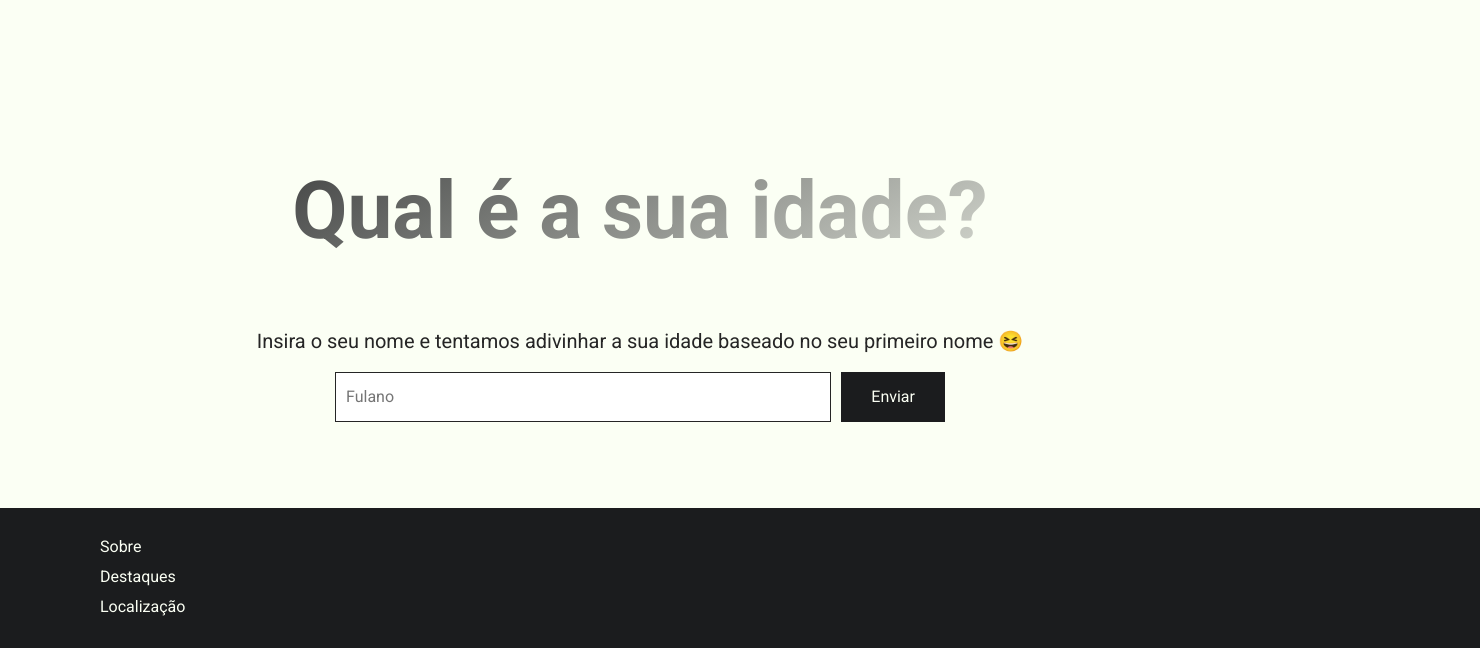
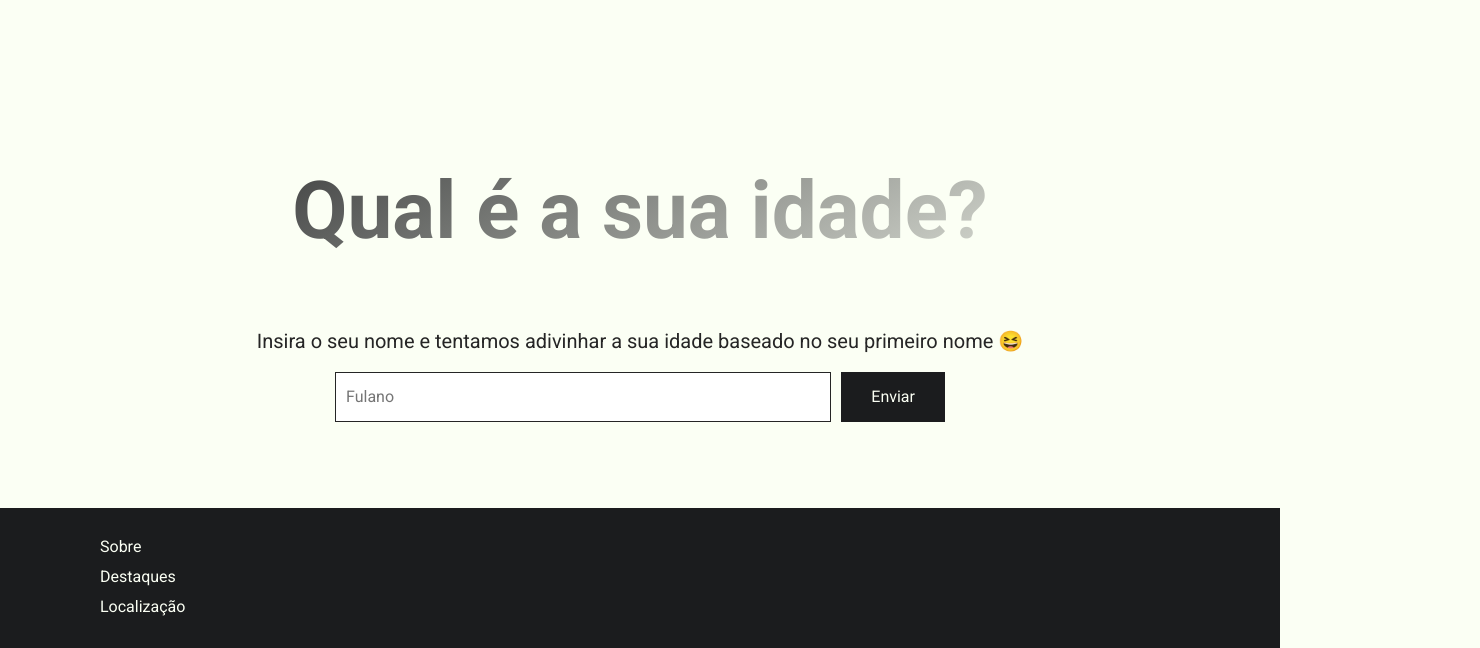
Before and after one commit to GiovannyFialho/project-frontend, a website: page src/pages/index.html in a window 1280 px wide. Shown: the part 3502-4150 px from the top of the page, 1480 px wide, since content can reach past the window. Drawn offline with nearby package versions, Linux system fonts and the light colour scheme; files that its build step writes are made by us from their sources.

Commit message:
ajustes de estrutura

```diff
--- a/package.json
+++ b/package.json
@@ -5,8 +5,8 @@
   "repository": "git@github.com:GiovannyFialho/project-frontend.git",
   "license": "MIT",
   "scripts": {
-    "watch": "yarn gulp",
-    "build": "yarn gulp build"
+    "watch": "gulp",
+    "build": "gulp build"
   },
   "dependencies": {
     "autoprefixer": "^10.4.15",
--- a/src/pages/index.html
+++ b/src/pages/index.html
@@ -170,18 +170,18 @@
       </div>
     </section>
 
-    <footer>
+    <footer class="footer-container">
       <div class="links">
         <a href="#about">Sobre</a>
         <a href="#highlights">Destaques</a>
         <a href="#location">Localização</a>
       </div>
+    </footer>
 
-      <!-- Libs -->
-      <script src="https://cdn.jsdelivr.net/npm/swiper@11/swiper-bundle.min.js"></script>
-      <!-- Libs -->
+    <!-- Libs -->
+    <script src="https://cdn.jsdelivr.net/npm/swiper@11/swiper-bundle.min.js"></script>
+    <!-- Libs -->
 
-      <script src="../build/js/script.min.js"></script>
-    </footer>
+    <script src="../build/js/script.min.js"></script>
   </body>
 </html>
--- a/src/static/scss/footer/index.scss
+++ b/src/static/scss/footer/index.scss
@@ -1,5 +1,5 @@
-footer {
-  width: 100%;
+.footer-container {
+  width: initial;
   height: 100px;
   display: flex;
   align-items: center;
```
